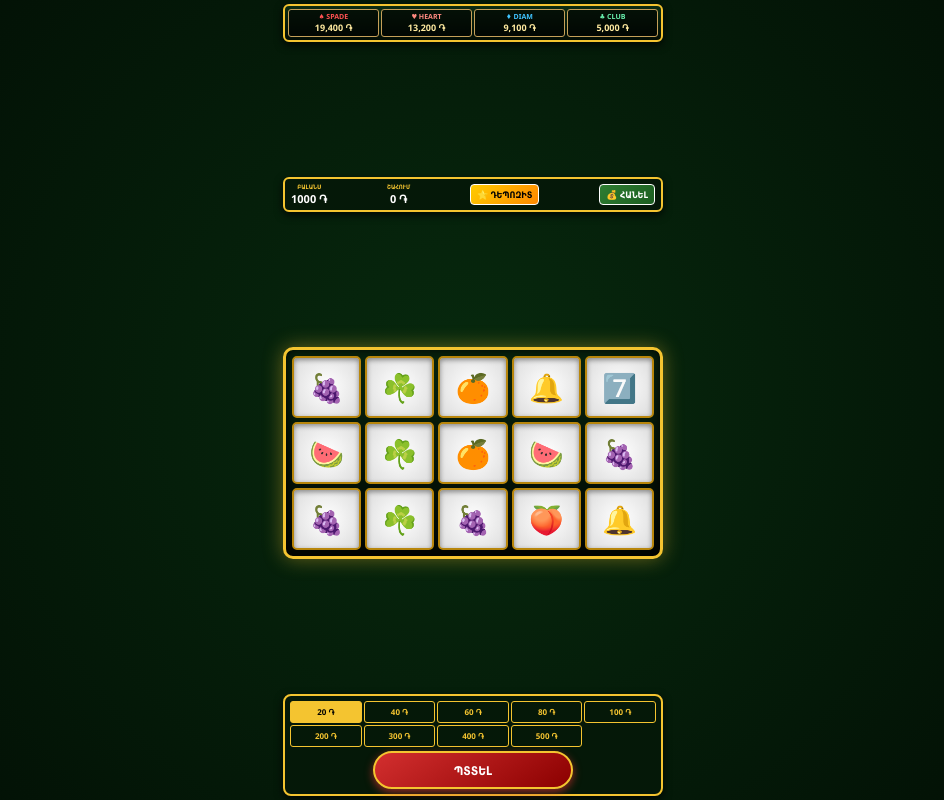
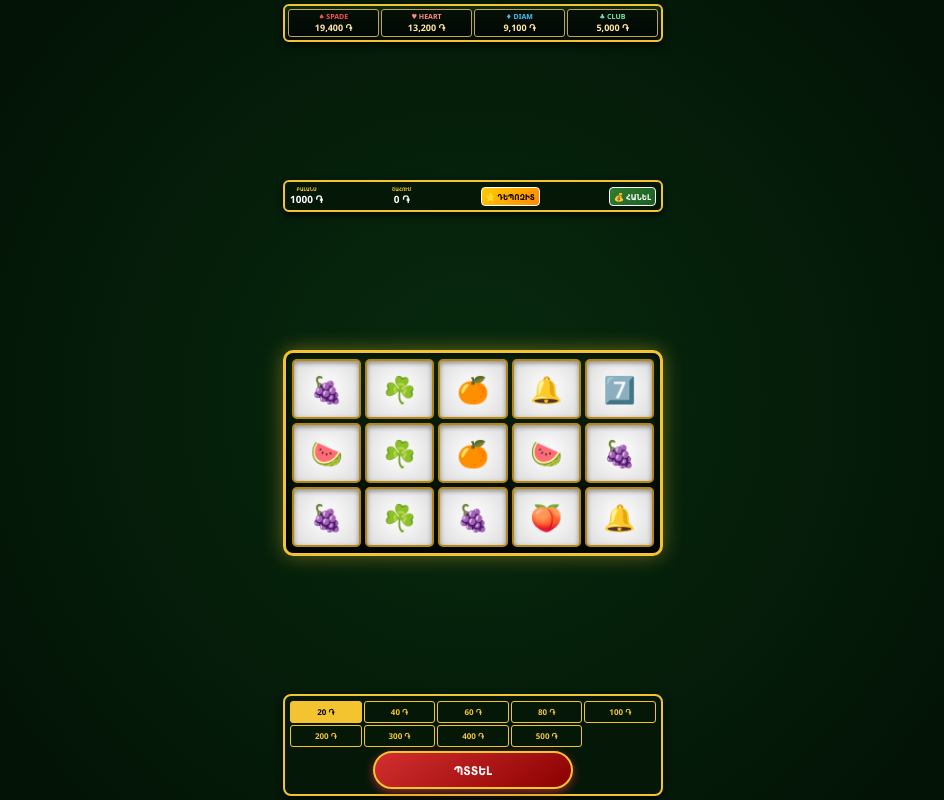
Before and after one commit to hovosargsyan765-hash/slot-game, a plain HTML site: page index.html in a window 1280 px wide. Shown: the whole page, without its empty margins (167-1111 px from the left). Drawn offline with Linux system fonts and the light colour scheme.

Commit message:
Update index.html

```diff
--- a/index.html
+++ b/index.html
@@ -3,7 +3,7 @@
 <head>
     <meta charset="UTF-8">
     <meta name="viewport" content="width=device-width, initial-scale=1.0, maximum-scale=1.0, user-scalable=no">
-    <title>Burning Hot - PRO v12</title>
+    <title>Burning Hot - PRO v60</title>
     <script src="https://telegram.org/js/telegram-web-app.js"></script>
     <style>
         :root {
@@ -78,8 +78,9 @@
             background: var(--panel-bg);
             border: 2px solid var(--gold);
             border-radius: 6px;
-            padding: 4px 6px;
+            padding: 4px 5px;
             box-shadow: 0 3px 8px rgba(0,0,0,0.8);
+            gap: 3px;
         }
 
         .balance-box, .win-box {
@@ -89,14 +90,14 @@
         }
 
         .label {
-            font-size: 6px;
+            font-size: 5px;
             color: var(--gold);
             text-transform: uppercase;
             font-weight: bold;
         }
 
         .value {
-            font-size: 11px;
+            font-size: 10px;
             font-weight: bold;
             color: var(--text-color);
         }
@@ -105,11 +106,12 @@
             background: linear-gradient(135deg, #ffcc00, #ff8800);
             border: 1px solid #fff;
             border-radius: 4px;
-            padding: 3px 6px;
-            font-size: 9px;
+            padding: 3px 4px;
+            font-size: 8px;
             font-weight: bold;
             color: #000;
             cursor: pointer;
+            white-space: nowrap;
         }
 
         .cashout-btn {
@@ -139,11 +141,11 @@
             background: radial-gradient(circle, #ffffff 0%, #dcdcdc 100%);
             border: 2px solid #b8860b;
             border-radius: 5px;
-            height: 62px;
+            height: 60px;
             display: flex;
             align-items: center;
             justify-content: center;
-            font-size: 28px;
+            font-size: 26px;
             box-shadow: inset 0 2px 5px rgba(0,0,0,0.4);
             transition: transform 0.08s ease;
         }
@@ -310,7 +312,6 @@
 
     <div class="slot-container">
         <div class="grid-5x3" id="slotGrid">
-            <!-- 15 cells (5 columns, 3 rows) -->
             <div class="reel-cell" data-col="0" data-row="0">🍇</div>
             <div class="reel-cell" data-col="1" data-row="0">☘️</div>
             <div class="reel-cell" data-col="2" data-row="0">🍊</div>
@@ -348,7 +349,6 @@
         </div>
     </div>
 
-    <!-- Deposit Modal -->
     <div class="modal" id="topUpModal">
         <div class="modal-content">
             <h3>ԴԵՊՈԶԻՏ (ՀԱՄԱԼՐՈՒՄ)</h3>
@@ -359,7 +359,6 @@
         </div>
     </div>
 
-    <!-- Cashout Modal -->
     <div class="modal" id="cashoutModal">
         <div class="modal-content">
             <h3>ԿԱՆԽԻԿԱՑՈՒՄ (ՀԱՆՈՒՄ)</h3>
@@ -379,7 +378,6 @@
         let currentWin = 0;
         let isSpinning = false;
 
-        // Jackpots auto-increment
         let jpValues = { spade: 19400, heart: 13200, diamond: 9100, club: 5000 };
         setInterval(() => {
             jpValues.spade += Math.floor(Math.random() * 5);
@@ -522,7 +520,6 @@
             let winningIndices = [];
             const cells = document.querySelectorAll('.reel-cell');
 
-            // Middle row evaluation (Line 3: indices 5,6,7,8,9)
             let midLine = [m[5], m[6], m[7], m[8], m[9]];
             let baseSym = midLine.find(s => s !== '☘️');
             if (!baseSym) baseSym = '7️⃣';
@@ -564,4 +561,8 @@
             balance += amount;
             updateUI();
             closeModal('topUpModal');
-            alert(`Հ
+            alert(`Հաջողությամբ համալրվեց +${amount} ֏ (${stars} Stars)!`);
+        }
+
+        function processCashout(method) {
+            if (balance <= 0) {
```
